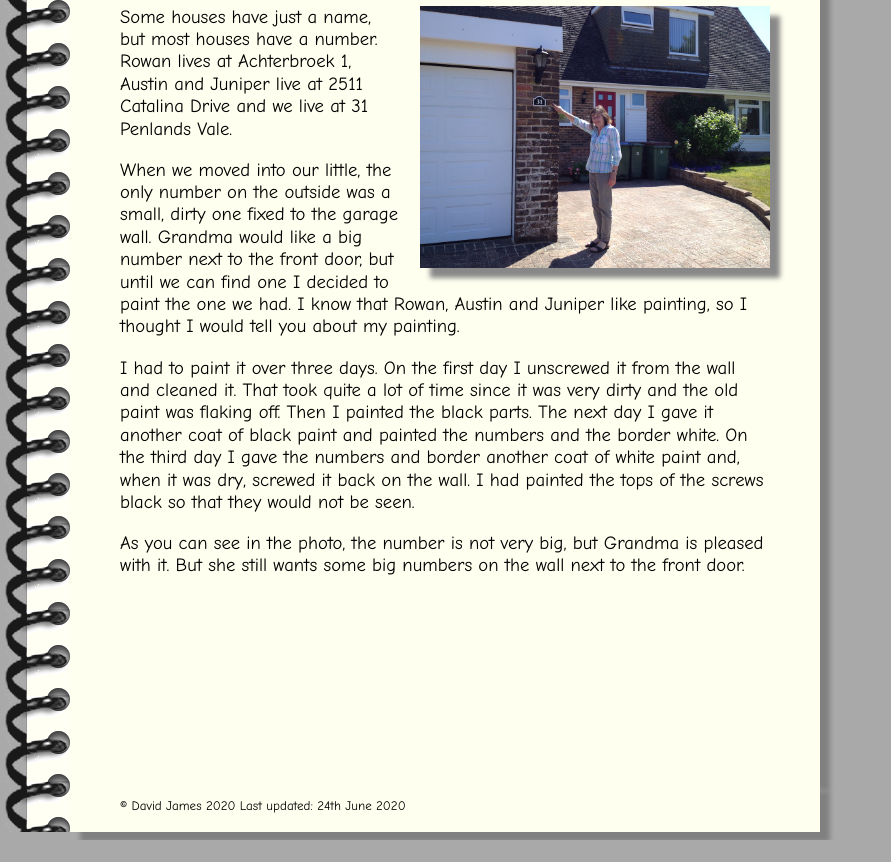
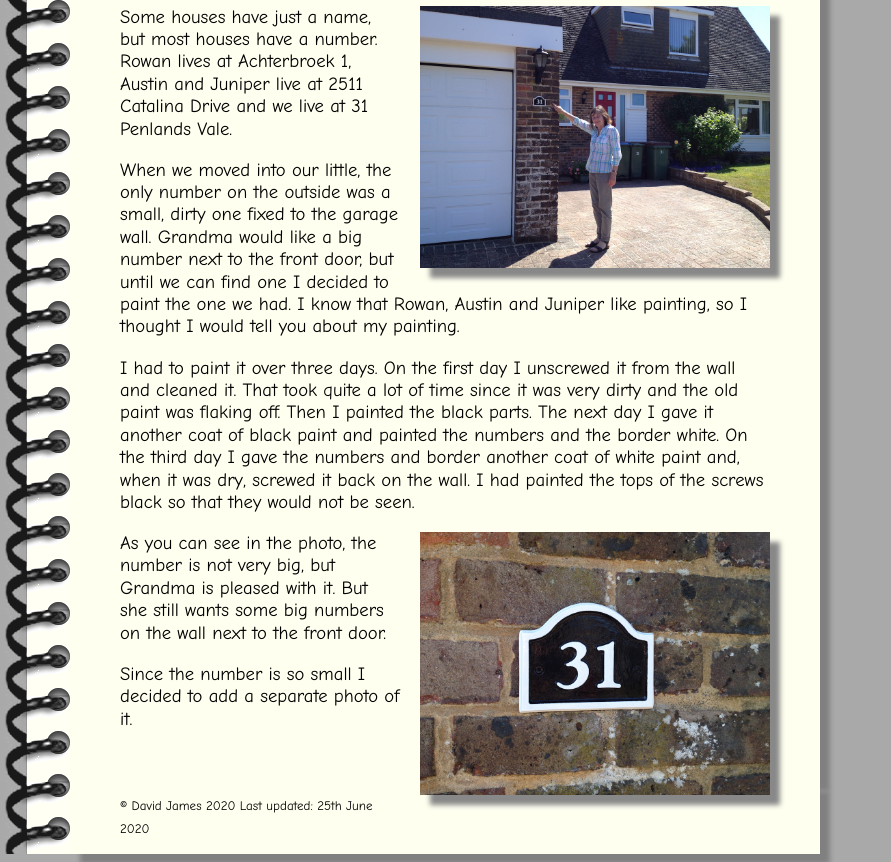
Before and after one commit to AandDnotes/Notebook, a plain HTML site: page page1.html in a window 1280 px wide. Shown: the part 172-1034 px from the top of the page, without its empty margins (0-891 px from the left). Before the commit the page ends 1012 px from the top, so only its background shows below. Drawn offline with Linux system fonts and the light colour scheme.

Commit message:
page 1 update

```diff
--- a/page1.html
+++ b/page1.html
@@ -22,10 +22,11 @@
           <p><img class="r" src="images/IMG_0804small.jpg">Some houses have just a name, but most houses have a number. Rowan lives at Achterbroek 1, Austin and Juniper live at 2511 Catalina Drive and we live at 31 Penlands Vale.</p>
           <p>When we moved into our little, the only number on the outside was a small, dirty one fixed to the garage wall. Grandma would like a big number next to the front door, but until we can find one I decided to paint the one we had. I know that Rowan, Austin and Juniper like painting, so I thought I would tell you about my painting.</p>
           <p>I had to paint it over three days. On the first day I unscrewed it from the wall and cleaned it. That took quite a lot of time since it was very dirty and the old paint was flaking off. Then I painted the black parts. The next day I gave it another coat of black paint and painted the numbers and the border white. On the third day I gave the numbers and border another coat of white paint and, when it was dry, screwed it back on the wall. I had painted the tops of the screws black so that they would not be seen.</p>
-          <p>As you can see in the photo, the number is not very big, but Grandma is pleased with it. But she still wants some big numbers on the wall next to the front door.</p>
+          <p><img class="r" src="images/IMG_0806small.jpg">As you can see in the photo, the number is not very big, but Grandma is pleased with it. But she still wants some big numbers on the wall next to the front door.</p>
+          <p>Since the number is so small I decided to add a separate photo of it.</p>
       </section>
       <footer>
-          <p>&copy; David James 2020   Last updated: 24th June 2020</p>
+          <p>&copy; David James 2020   Last updated: 25th June 2020</p>
       </footer>
     </div>
   </body>
```
Also changed, not shown: images/IMG_0806small.jpg (added), images/IMG_0807.jpg (added).
